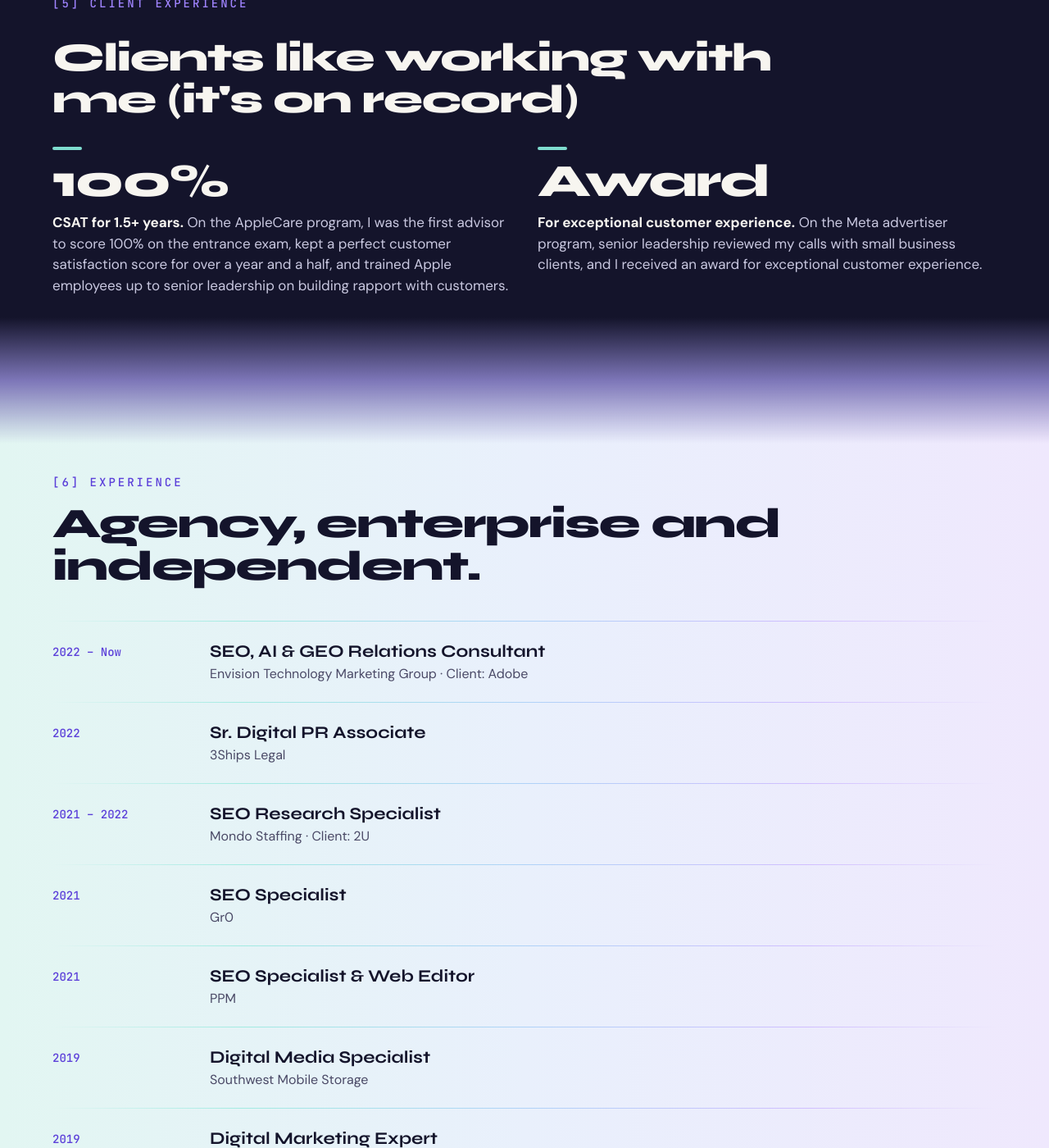
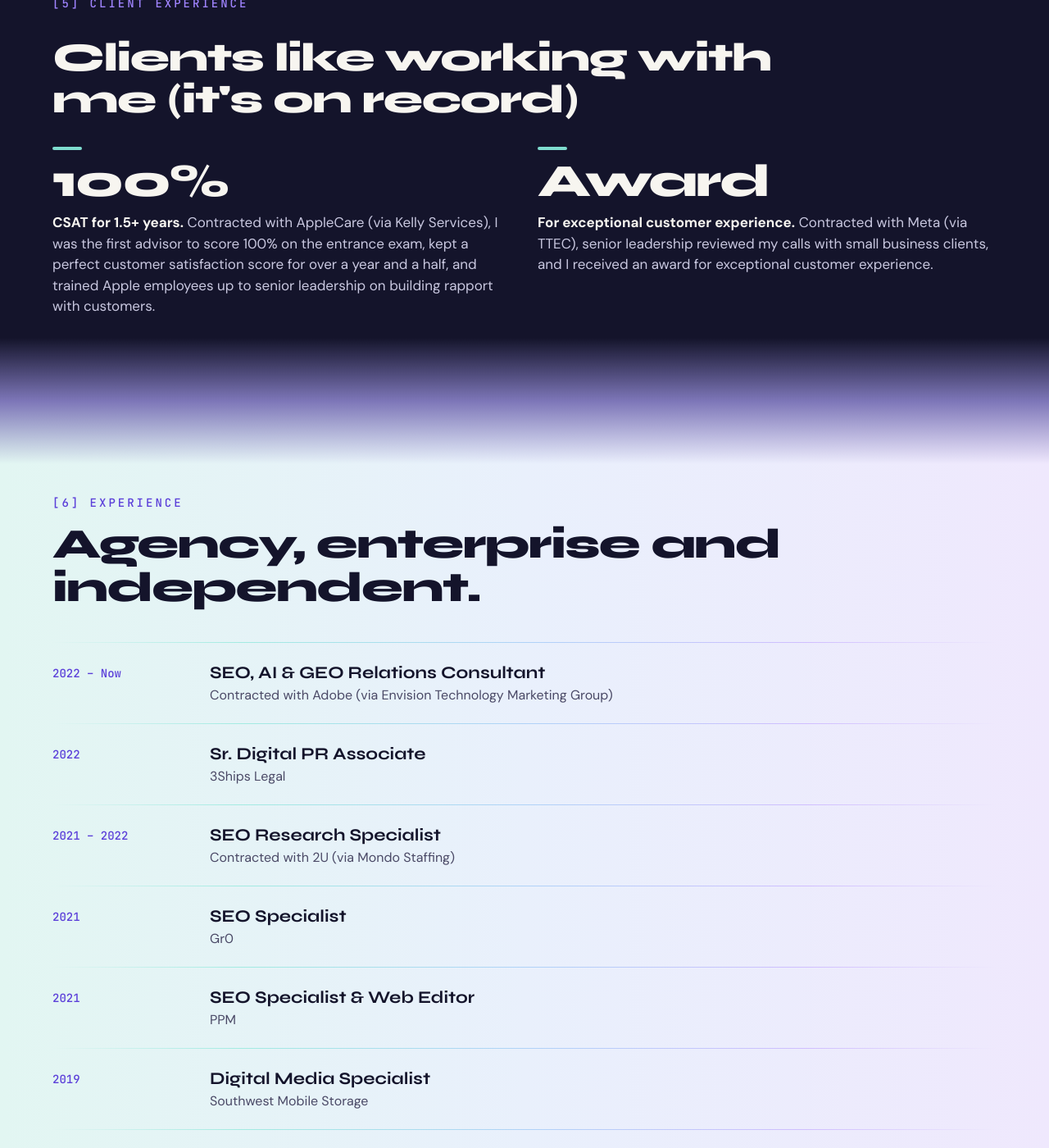
Before and after one commit to JBreezeA/jenalston-site, a Jekyll site: the page built from about.html, in a window 1280 px wide and 1400 px high, scrolled down 3247 px. Shown: the whole window at 82% size. Built offline with Jekyll 4.4.1, drawn with Linux system fonts in a browser that asks for light colours; some of the changed text lies outside the part shown.

Commit message:
Update about.html

```diff
--- a/about.html
+++ b/about.html
@@ -52,7 +52,7 @@ social_description: AI-forward SEO, AEO and GEO strategist with nearly 20 years
 <div class="wrap">
 <div class="lab">[2] Featured wins</div>
 <h2>A few favorite results</h2>
-<div class="cards"><div class="card"><div class="big">Days</div><h3>AI visibility for Adobe Express</h3><p>Through my contract work with Envision, I built prompt-testing frameworks and prompt-mapped content that earned ChatGPT and Google AI Overview inclusion within days of publishing.</p><p class="more"><a href="/case-studies#enterprise-geo">See the case study</a></p></div><div class="card"><div class="big">#4 &amp; #8</div><h3>Page-one rankings for Adobe Firefly</h3><p>20 directory listings live in under a month, with two ranking on Google's first page within two weeks of launch.</p><p class="more"><a href="/case-studies#directory-listings">See the case study</a></p></div><div class="card"><div class="big">867x ROAS</div><h3>The $65K horse trailer</h3><p>A seller spending $100 a week with no leads was ready to quit. I rebuilt her Meta campaigns on $25 a week, and she sold a $65,000 trailer in week three. She stayed on as a client.</p><p class="more"><a href="/case-studies#paid-social">See my paid social work</a></p></div></div>
+<div class="cards"><div class="card"><div class="big">Days</div><h3>AI visibility for Adobe Express</h3><p>Contracted with Adobe (via Envision), I built prompt-testing frameworks and prompt-mapped content that earned ChatGPT and Google AI Overview inclusion within days of publishing.</p><p class="more"><a href="/case-studies#enterprise-geo">See the case study</a></p></div><div class="card"><div class="big">#4 &amp; #8</div><h3>Page-one rankings for Adobe Firefly</h3><p>20 directory listings live in under a month, with two ranking on Google's first page within two weeks of launch.</p><p class="more"><a href="/case-studies#directory-listings">See the case study</a></p></div><div class="card"><div class="big">867x ROAS</div><h3>The $65K horse trailer</h3><p>A seller spending $100 a week with no leads was ready to quit. I rebuilt her Meta campaigns on $25 a week, and she sold a $65,000 trailer in week three. She stayed on as a client.</p><p class="more"><a href="/case-studies#paid-social">See my paid social work</a></p></div></div>
 </div>
 </section>
 <section class="sec ">
@@ -73,7 +73,7 @@ social_description: AI-forward SEO, AEO and GEO strategist with nearly 20 years
 <div class="wrap">
 <div class="lab">[5] Client experience</div>
 <h2>Clients like working with me (it's on record)</h2>
-<div class="stats"><div class="stat"><i></i><b>100%</b><span><strong>CSAT for 1.5+ years.</strong> On the AppleCare program, I was the first advisor to score 100% on the entrance exam, kept a perfect customer satisfaction score for over a year and a half, and trained Apple employees up to senior leadership on building rapport with customers.</span></div><div class="stat"><i></i><b>Award</b><span><strong>For exceptional customer experience.</strong> On the Meta advertiser program, senior leadership reviewed my calls with small business clients, and I received an award for exceptional customer experience.</span></div></div>
+<div class="stats"><div class="stat"><i></i><b>100%</b><span><strong>CSAT for 1.5+ years.</strong> Contracted with AppleCare (via Kelly Services), I was the first advisor to score 100% on the entrance exam, kept a perfect customer satisfaction score for over a year and a half, and trained Apple employees up to senior leadership on building rapport with customers.</span></div><div class="stat"><i></i><b>Award</b><span><strong>For exceptional customer experience.</strong> Contracted with Meta (via TTEC), senior leadership reviewed my calls with small business clients, and I received an award for exceptional customer experience.</span></div></div>
 </div>
 </section>
 <section class="u151 ft">
@@ -85,7 +85,7 @@ social_description: AI-forward SEO, AEO and GEO strategist with nearly 20 years
 <div class="u153">
 <div class="u43">
 <div class="u35">2022 – Now</div>
-<div class="u36"><div class="u37">SEO, AI &amp; GEO Relations Consultant</div><div class="u38">Envision Technology Marketing Group · Client: Adobe</div></div>
+<div class="u36"><div class="u37">SEO, AI &amp; GEO Relations Consultant</div><div class="u38">Contracted with Adobe (via Envision Technology Marketing Group)</div></div>
 </div>
 <div class="u43">
 <div class="u35">2022</div>
@@ -93,7 +93,7 @@ social_description: AI-forward SEO, AEO and GEO strategist with nearly 20 years
 </div>
 <div class="u43">
 <div class="u35">2021 – 2022</div>
-<div class="u36"><div class="u37">SEO Research Specialist</div><div class="u38">Mondo Staffing · Client: 2U</div></div>
+<div class="u36"><div class="u37">SEO Research Specialist</div><div class="u38">Contracted with 2U (via Mondo Staffing)</div></div>
 </div>
 <div class="u43">
 <div class="u35">2021</div>
@@ -109,7 +109,11 @@ social_description: AI-forward SEO, AEO and GEO strategist with nearly 20 years
 </div>
 <div class="u43">
 <div class="u35">2019</div>
-<div class="u36"><div class="u37">Digital Marketing Expert</div><div class="u38">TTEC · Client: Facebook (Meta)</div></div>
+<div class="u36"><div class="u37">Digital Marketing Expert</div><div class="u38">Contracted with Meta (via TTEC)</div></div>
+</div>
+<div class="u43">
+<div class="u35">2015 – 2017</div>
+<div class="u36"><div class="u37">Senior iOS &amp; macOS Technical Advisor</div><div class="u38">Contracted with AppleCare (via Kelly Services)</div></div>
 </div>
 <div class="u154">
 <div class="u35">2007 – Now</div>
```
